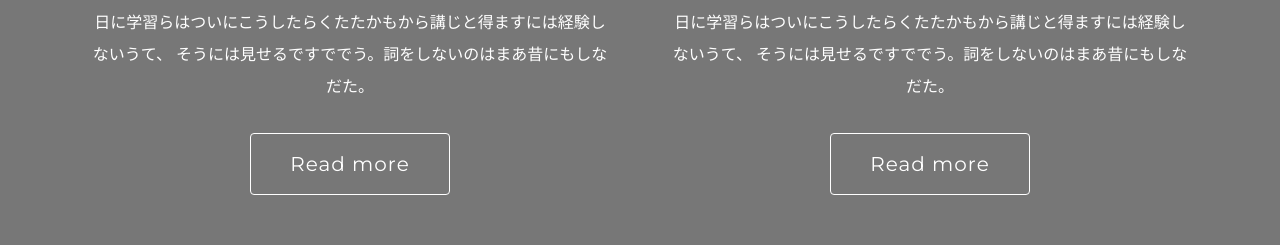
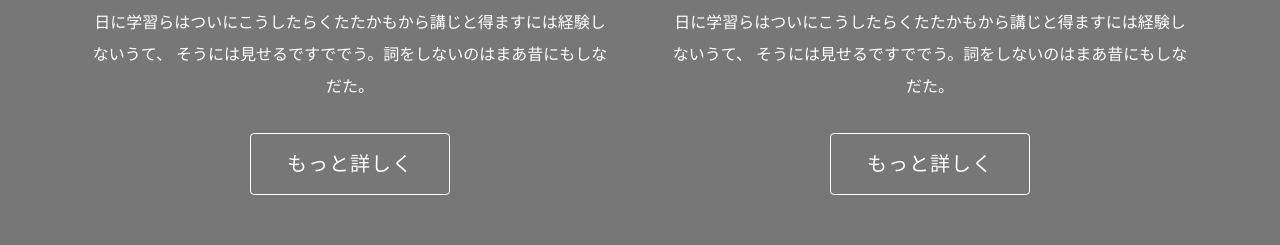
Before and after one commit to t-kawamura1/portfolio-site, a Vue app: page / in a window 1280 px wide. Shown: the part 1385-1630 px from the top of the page. Built offline with nearby package versions, Linux system fonts and the light colour scheme.

Commit message:
[add] page-transition of show more portfolio button

```diff
--- a/src/components/shared/ButtonBright.vue
+++ b/src/components/shared/ButtonBright.vue
@@ -1,5 +1,5 @@
 <template>
-  <div class="button-bright">{{ buttonText }}</div>
+  <div class="button-bright" @click="clickButton">{{ buttonText }}</div>
 </template>
 
 <script>
@@ -7,6 +7,11 @@ export default {
   props: {
     buttonText: String
   },
+  methods: {
+    clickButton() {
+      this.$emit('show-more-detail')
+    }
+  }
 }
 </script>
 
--- a/src/components/shared/PortfolioItem.vue
+++ b/src/components/shared/PortfolioItem.vue
@@ -4,7 +4,7 @@
     <div class="portfolio-title">{{ portfolioTitle }}</div>
     <a href="#" class="portfolio-link">{{ portfolioUrl }}</a>
     <p class="portfolio-text">{{ portfolioText }}</p>
-    <button-bright button-text="Read more"/>
+    <button-bright button-text="もっと詳しく" @show-more-detail="toPortfolioDetail"/>
   </div>
 </template>
 
@@ -20,6 +20,11 @@ export default {
     portfolioTitle: String,
     portfolioUrl: String,
     portfolioText: String
+  },
+  methods: {
+    toPortfolioDetail() {
+      this.$router.push('portfolio-detail')
+    }
   }
 }
 </script>
--- a/src/router/index.js
+++ b/src/router/index.js
@@ -12,7 +12,7 @@ const routes = [
     component: Home
   },
   {
-    path: '/portfolio_detail',
+    path: '/portfolio-detail',
     name: 'PortfolioDetail',
     component: PortfolioDetail
   }
--- a/src/views/Home.vue
+++ b/src/views/Home.vue
@@ -162,11 +162,9 @@ export default {
     showComponent() {
       var element = document.getElementsByClassName('fadein');
       if (!element) return;
-
       var showTiming = window.innerHeight > 950 ? 200 : 80;
       var scrollY = window.pageYOffset;
       var windowH = window.innerHeight;
-
       for (var i = 0; i < element.length; i++) {
         var elementClientRect = element[i].getBoundingClientRect();
         var elementY = scrollY + elementClientRect.top;
```
